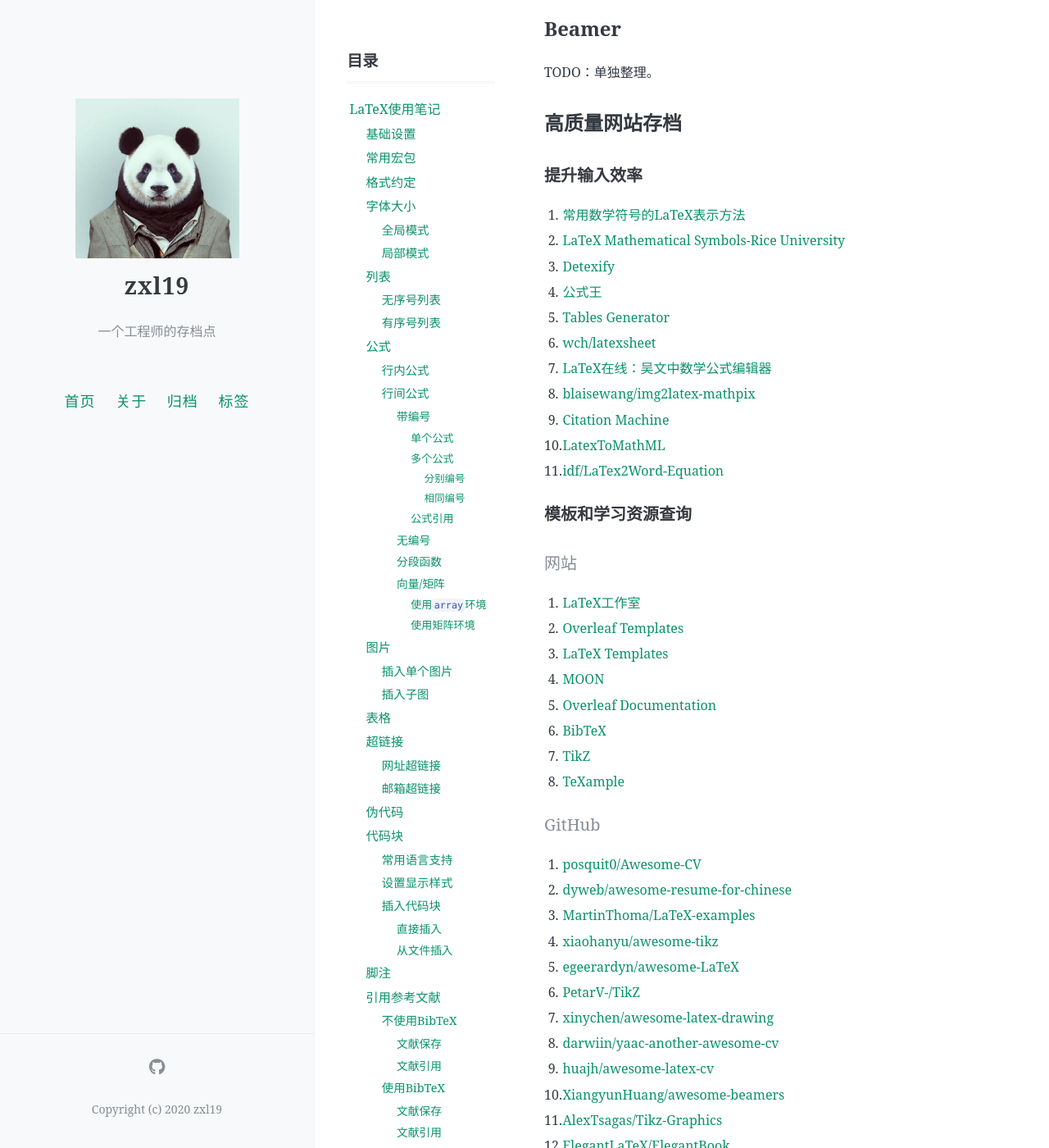
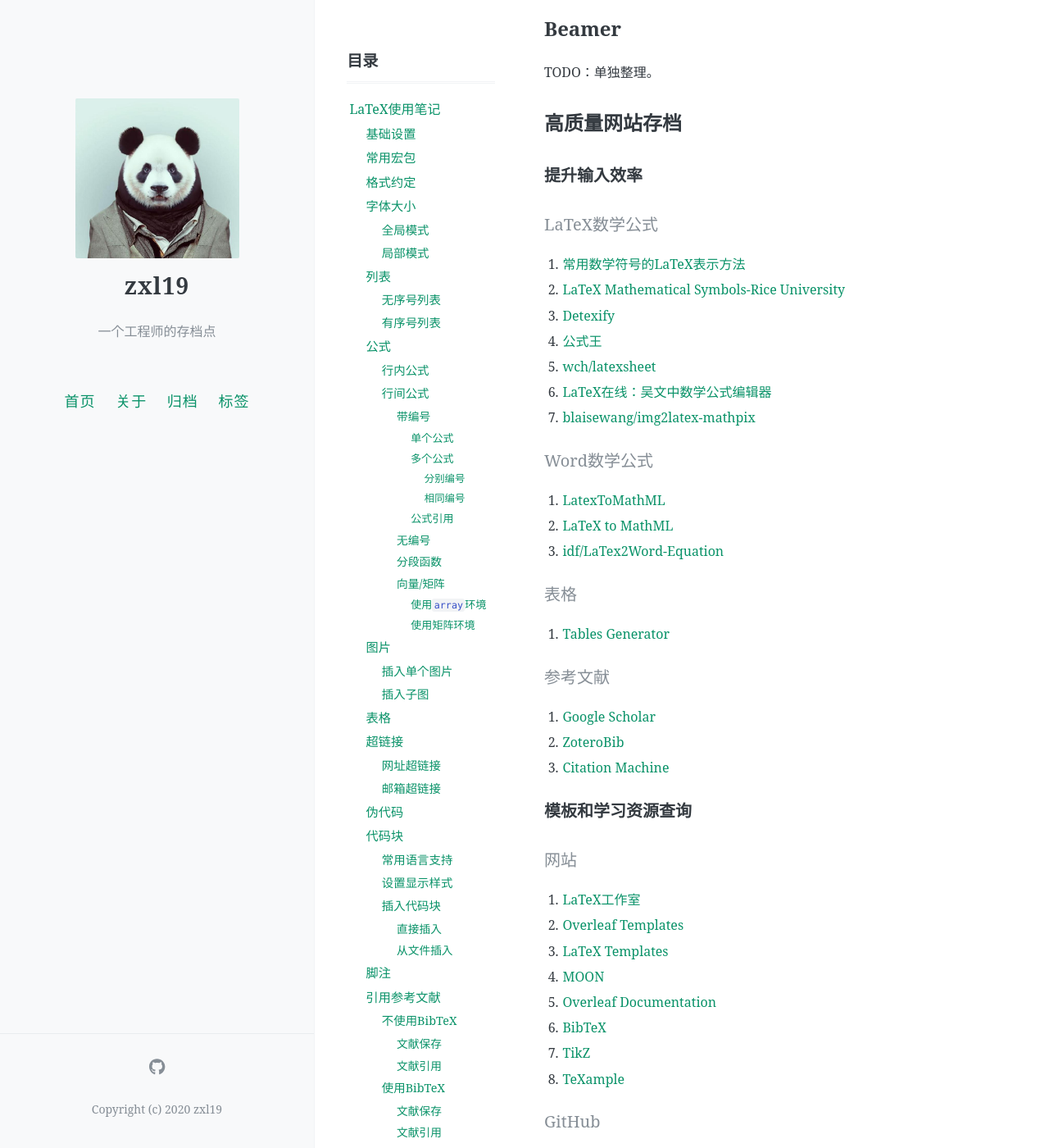
Before and after one commit to zxl19/zxl19.github.io, a Jekyll site: the page built from _posts/2021-03-29-latex-note.md, in a window 1280 px wide and 1400 px high, scrolled down 16211 px. Shown: the whole window at 82% size. Built offline with Jekyll 4.4.1, drawn with Linux system fonts in a browser that asks for light colours; formulas are drawn with MathJax 3; comment, search, counter and statistics services are not loaded.

Commit message:
Update Posts

```diff
--- a/_posts/2021-03-29-latex-note.md
+++ b/_posts/2021-03-29-latex-note.md
@@ -697,30 +697,44 @@ TODO：单独整理。
 
 ### 提升输入效率
 
+#### LaTeX数学公式
+
 1. [常用数学符号的LaTeX表示方法](https://mohu.org/info/symbols/symbols.htm)
 2. [LaTeX Mathematical Symbols-Rice University](https://www.caam.rice.edu/~heinken/latex/symbols.pdf)
 3. [Detexify](http://detexify.kirelabs.org/classify.html)
-4. [公式王](https://gongshi.wang/)
-5. [Tables Generator](https://www.tablesgenerator.com/)
-6. [wch/latexsheet](https://github.com/wch/latexsheet)
-7. [LaTeX在线：吴文中数学公式编辑器](https://latex.91maths.com/)
-8. [blaisewang/img2latex-mathpix](https://github.com/blaisewang/img2latex-mathpix)
-9. [Citation Machine](https://www.citationmachine.net/)
-10. [LatexToMathML](http://web.xiaoyv.top/web/LatexToMathML/)
-11. [idf/LaTex2Word-Equation](https://github.com/idf/LaTex2Word-Equation)
+4. [公式王](https://gongshi.wang)
+5. [wch/latexsheet](https://github.com/wch/latexsheet)
+6. [LaTeX在线：吴文中数学公式编辑器](https://latex.91maths.com)
+7. [blaisewang/img2latex-mathpix](https://github.com/blaisewang/img2latex-mathpix)
+
+#### Word数学公式
+
+1. [LatexToMathML](http://web.xiaoyv.top/web/LatexToMathML)
+2. [LaTeX to MathML](https://osanshouo.github.io/latex2mathml-web/index.html)
+3. [idf/LaTex2Word-Equation](https://github.com/idf/LaTex2Word-Equation)
+
+#### 表格
+
+1. [Tables Generator](https://www.tablesgenerator.com)
+
+#### 参考文献
+
+1. [Google Scholar](https://scholar.google.com)
+2. [ZoteroBib](https://zbib.org)
+3. [Citation Machine](https://www.citationmachine.net)
 
 ### 模板和学习资源查询
 
 #### 网站
 
-1. [LaTeX工作室](https://www.latexstudio.net/)
+1. [LaTeX工作室](https://www.latexstudio.net)
 2. [Overleaf Templates](https://www.overleaf.com/latex/templates)
 3. [LaTeX Templates](https://www.latextemplates.com)
-4. [MOON](https://www.moonpapers.com/)
+4. [MOON](https://www.moonpapers.com)
 5. [Overleaf Documentation](https://www.overleaf.com/learn)
-6. [BibTeX](https://www.bibtex.com/)
-7. [TikZ](https://tikz.net/)
-8. [TeXample](https://texample.net/)
+6. [BibTeX](https://www.bibtex.com)
+7. [TikZ](https://tikz.net)
+8. [TeXample](https://texample.net)
 
 #### GitHub
 
```
Also changed, not shown: _posts/2020-12-05-hand-eye-calibration.md (deleted, +0 -22 lines), _posts/2020-12-25-eigen-cheatsheet.md (deleted, +0 -18 lines), _posts/2021-03-28-cmake-note.md (+137 -40 lines), _posts/2021-05-22-cpp-material.md (+10 -21 lines), _posts/2022-08-26-reference-management.md (+7 -1 lines).
